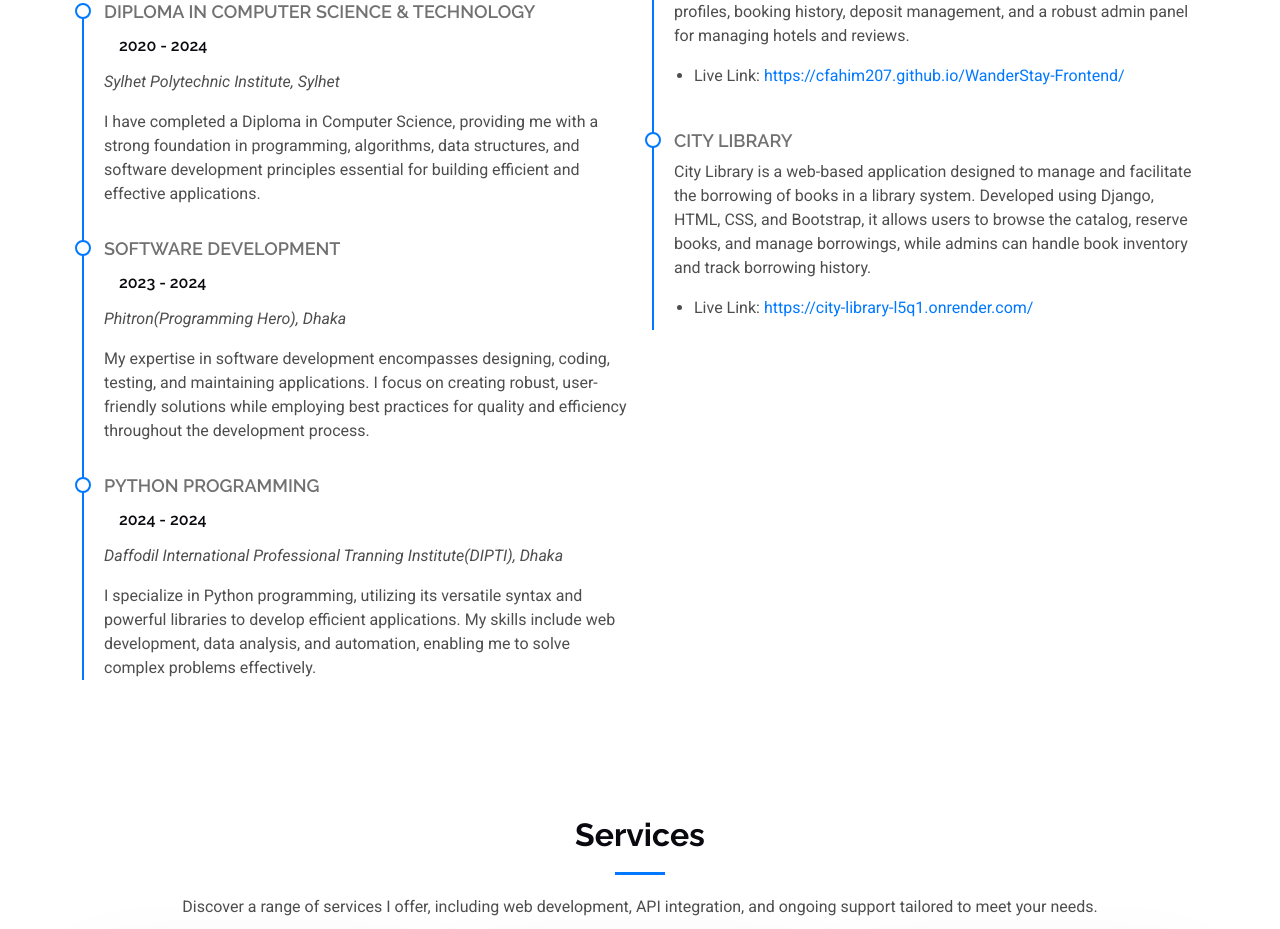
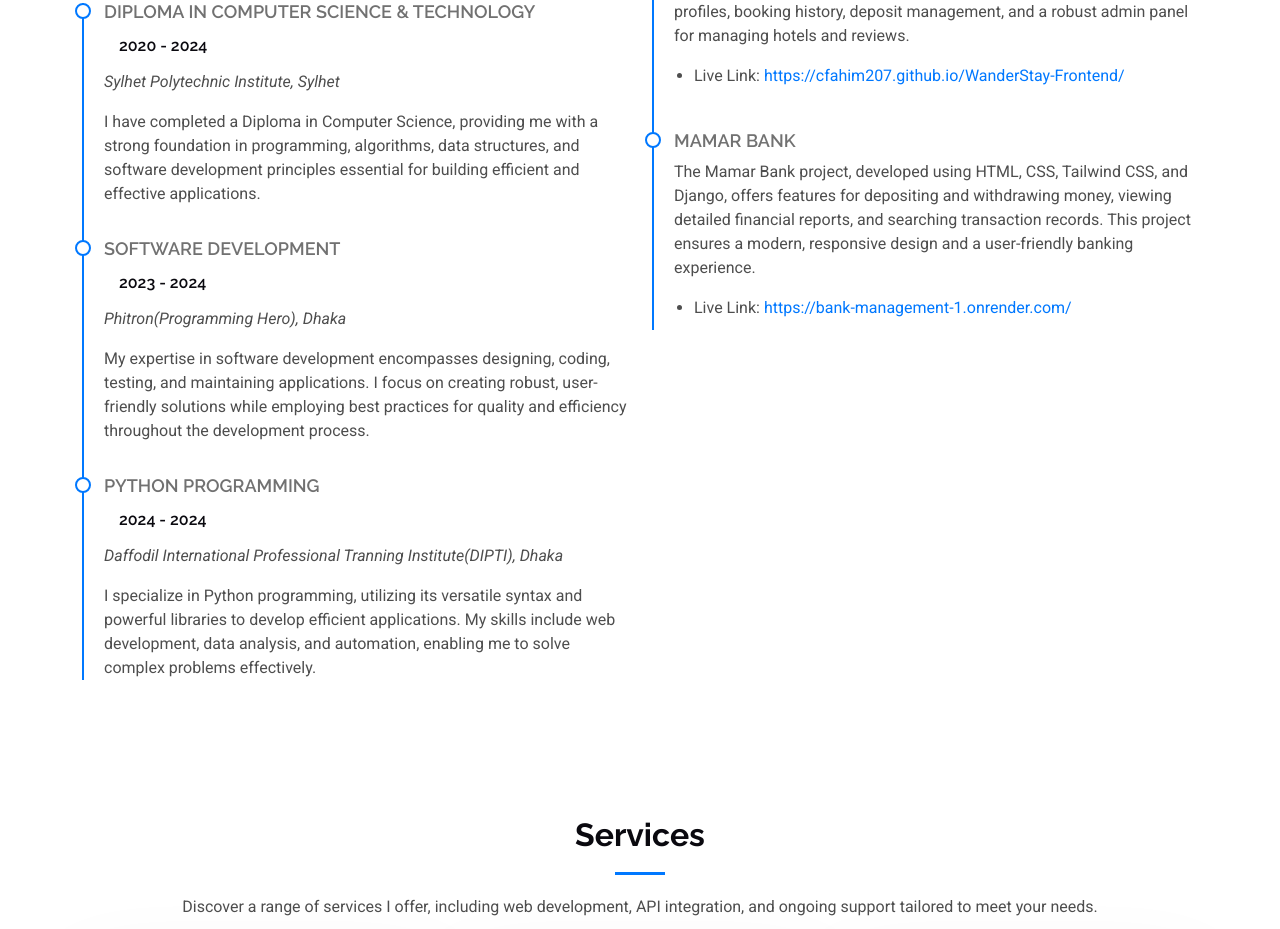
Before and after one commit to cfahim207/Protfolio, a plain HTML site: page index.html in a window 1280 px wide. Shown: the part 2470-3399 px from the top of the page. Drawn offline with Linux system fonts and the light colour scheme.

Commit message:
changes done

```diff
--- a/index.html
+++ b/index.html
@@ -256,7 +256,7 @@
               with Django and React, it features user account management, deposit systems, and a dynamic admin dashboard for managing
               orders, products, and customer details.</p>
               <ul>
-                <li>Live Link: <a href="https://cfahim207.github.io/BlossomCart-Frontend/index.html">https://cfahim207.github.io/BlossomCart-Frontend/index.html</a></li>
+                <li>Live Link: <a target="_blank" href="https://cfahim207.github.io/BlossomCart-Frontend/index.html">https://cfahim207.github.io/BlossomCart-Frontend/index.html</a></li>
               </ul>
             </div><!-- Edn Resume Item -->
             <div class="resume-item">
@@ -265,16 +265,16 @@
               destinations. Developed with Django and React, the platform includes features like customer profiles, booking history,
               deposit management, and a robust admin panel for managing hotels and reviews.</p>
               <ul>
-                <li>Live Link: <a href="https://cfahim207.github.io/WanderStay-Frontend/">https://cfahim207.github.io/WanderStay-Frontend/</a></li>
+                <li>Live Link: <a target="_blank" href="https://cfahim207.github.io/WanderStay-Frontend/">https://cfahim207.github.io/WanderStay-Frontend/</a></li>
               </ul>
             </div><!-- Edn Resume Item -->
             <div class="resume-item">
-              <h4>City library</h4>
-              <p>City Library is a web-based application designed to manage and facilitate the borrowing of books in a library system.
-              Developed using Django, HTML, CSS, and Bootstrap, it allows users to browse the catalog, reserve books, and manage
-              borrowings, while admins can handle book inventory and track borrowing history.</p>
+              <h4>Mamar Bank</h4>
+              <p>The Mamar Bank project, developed using HTML, CSS, Tailwind CSS, and Django, offers features for depositing and
+              withdrawing money, viewing detailed financial reports, and searching transaction records. This project ensures a modern,
+              responsive design and a user-friendly banking experience.</p>
               <ul>
-                <li>Live Link: <a href="https://city-library-l5q1.onrender.com/">https://city-library-l5q1.onrender.com/</a></li>
+                <li>Live Link: <a target="_blank" href="https://bank-management-1.onrender.com/">https://bank-management-1.onrender.com/</a></li>
               </ul>
             </div><!-- Edn Resume Item -->
 
@@ -423,10 +423,10 @@
             <div class="col-lg-4 col-md-6 portfolio-item isotope-item filter-branding">
               <img src="images/citylibrary.png" class="img-fluid" alt="">
               <div class="portfolio-info">
-                <h4>City Library</h4>
-                <p>A Online Library For Book Lovers.</p>
-                <a href="images/citylibrary.png" title="City Library" data-gallery="portfolio-gallery-branding" class="glightbox preview-link"><i class="bi bi-zoom-in"></i></a>
-                <a target="_blank" href="https://city-library-l5q1.onrender.com/" title="visit" class="details-link"><i class="bi bi-link-45deg"></i></a>
+                <h4>Mamar Bank</h4>
+                <p>A Online Banking System.</p>
+                <a href="images/bank.png" title="City Library" data-gallery="portfolio-gallery-branding" class="glightbox preview-link"><i class="bi bi-zoom-in"></i></a>
+                <a target="_blank" href="https://bank-management-1.onrender.com/" title="visit" class="details-link"><i class="bi bi-link-45deg"></i></a>
               </div>
             </div><!-- End Portfolio Item -->
 
```
Also changed, not shown: images/bank.png (added).
